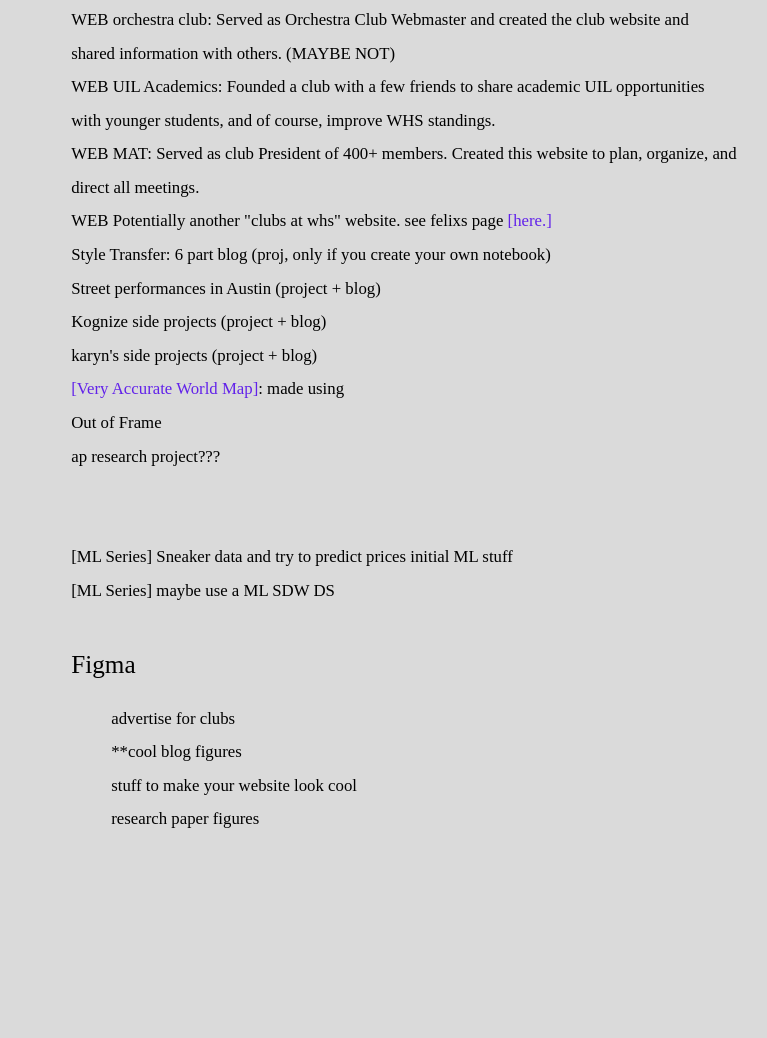
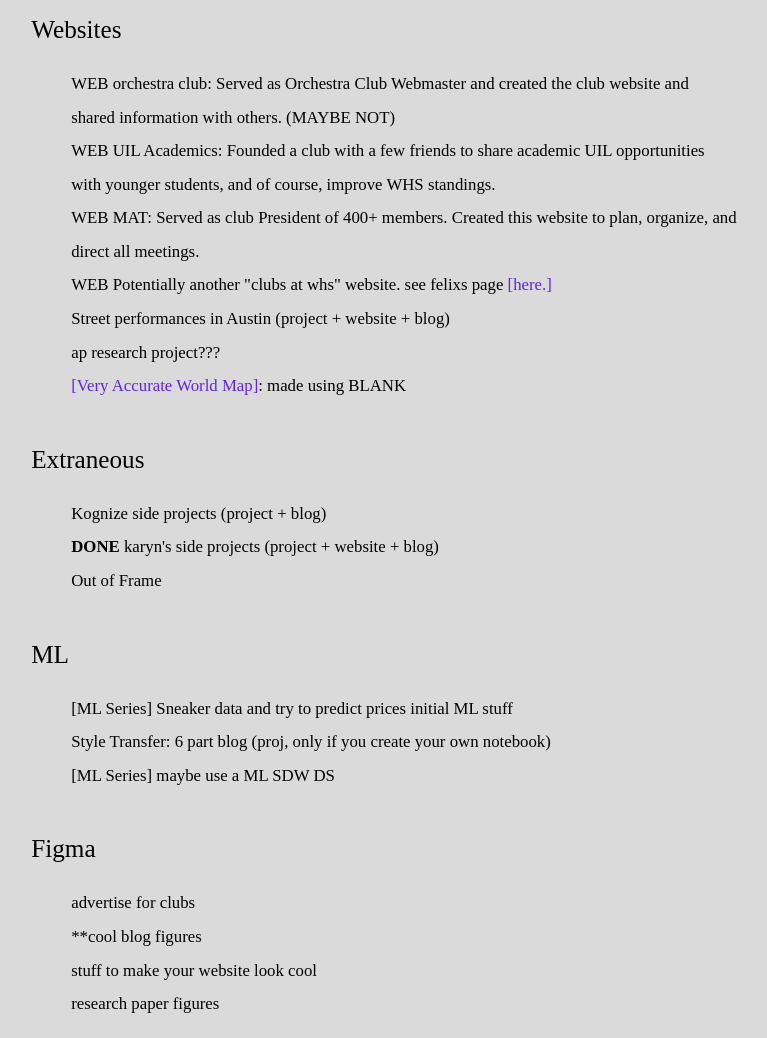
Before and after one commit to allanzhou777/allanzhou777.github.io, a plain HTML site: page Projects.html in a window 1280 px wide. Shown: the part 668-1706 px from the top of the page, without its empty margins (256-1023 px from the left). Before the commit the page ends 1521 px from the top, so only its background shows below. Drawn offline with Linux system fonts and the light colour scheme; a web font is replaced by a local one.

Commit message:
organize projects

```diff
--- a/Projects.html
+++ b/Projects.html
@@ -46,27 +46,42 @@
       <h2>highlights</h2>
         <p><a href = https://austinstrong.square.site>[Austin Strong]</a>: a summer program, which I co-founded and led with Charles Sun, to help young children through the pandemic and provide them with social and physical support.</p>
       <h2>here's a semi-complete and unordered list of some projects I've worked on</h2>
+
+      <h3>Websites</h3>
       <ul>
         <li>WEB orchestra club: Served as Orchestra Club Webmaster and created the club website and shared information with others. (MAYBE NOT)</li>
 
         <li>WEB UIL Academics: Founded a club with a few friends to share academic UIL opportunities with younger students, and of course, improve WHS standings.</li>
+
         <li>WEB MAT: Served as club President of 400+ members. Created this website to plan, organize, and direct all meetings.  </li>
+
         <li>WEB Potentially another "clubs at whs" website. see felixs page <a href="https://clubs.westlakestuco.com" target="_blank">[here.]</a> </li>
-            <li>Style Transfer: 6 part blog (proj, only if you create your own notebook)</li>
-            <li>Street performances in Austin (project + blog)</li>
-            <li>Kognize side projects (project + blog)</li>
-            <li>karyn's side projects (project + blog)</li>
-            <section>
-              <li><a href = "https://allanzhou777.github.io/map/WORLDMAP.html">[Very Accurate World Map]</a>: made using </li>
-            </section>
-            <li>Out of Frame</li>
+
+        <li>Street performances in Austin (project + website + blog)</li>
+
         <li>ap research project???</li>
 
-            <br>
-            <br>
+        <li><a href = "https://allanzhou777.github.io/map/WORLDMAP.html">[Very Accurate World Map]</a>: made using BLANK</li>
 
+      </ul>
+
+      <h3>Extraneous</h3>
+
+      <ul>
+        <li>Kognize side projects (project + blog)</li>
+
+        <li><b>DONE</b> karyn's side projects (project + website + blog)</li>
+
+        <li>Out of Frame</li>
+      </ul>
+
+
+      <h3>ML</h3>
+      <ul>
         <li>[ML Series] Sneaker data and try to predict prices initial ML stuff</li>
+        <li>Style Transfer: 6 part blog (proj, only if you create your own notebook)</li>
         <li>[ML Series] maybe use a ML SDW DS</li>
+      </ul>
       <h3>Figma</h3>
       <ul>
         <li>advertise for clubs</li>
@@ -74,7 +89,6 @@
         <li>stuff to make your website look cool</li>
         <li>research paper figures</li>
       </ul>
-          </ul>
     </section>
 
   </main>
```
Lines whose indentation alone changed are shown as unchanged.
